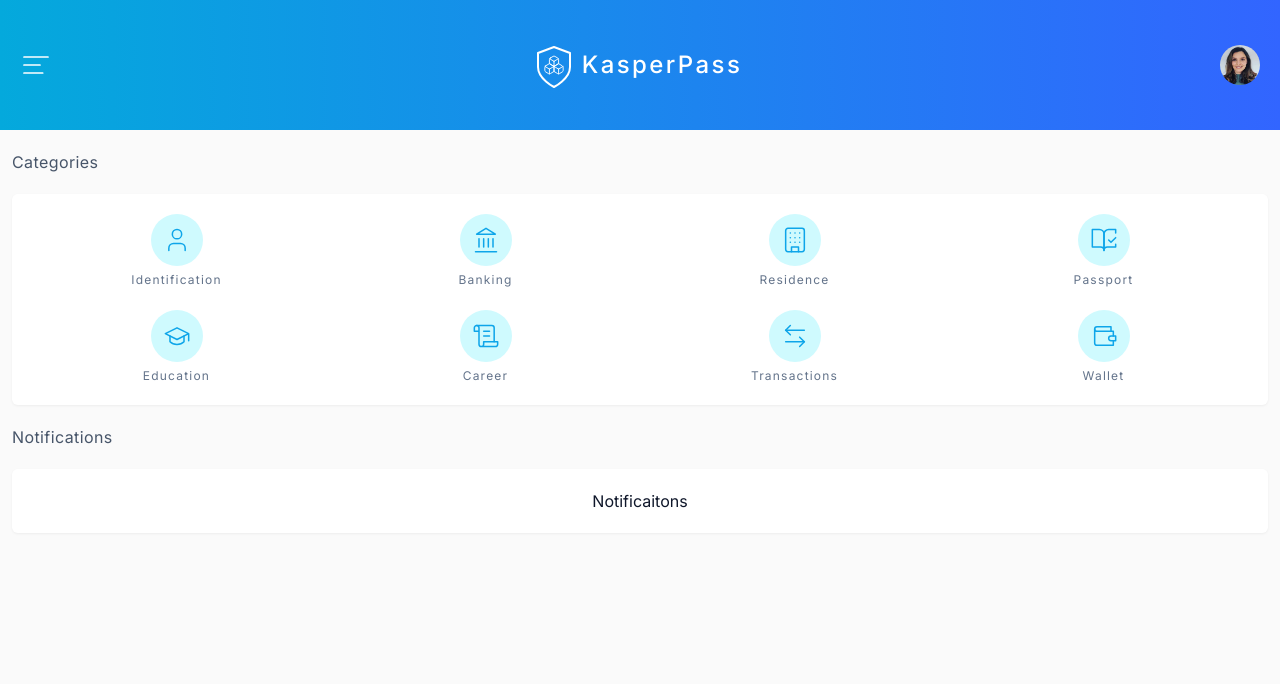
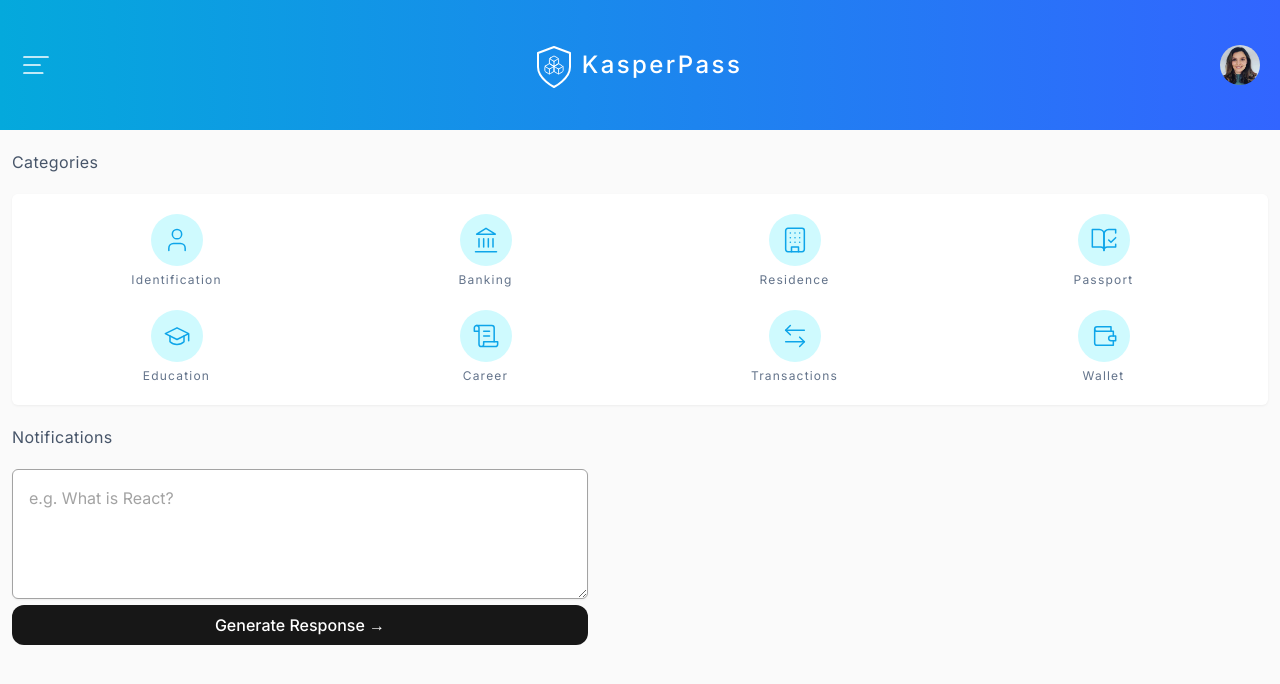
Before and after one commit to Jonathan-Vandenberg/kasperpass, a Next.js app: page / in a window 1280 px wide. Shown: the top 684 px of the page. Built offline with nearby package versions, Linux system fonts and the light colour scheme.

Commit message:
adding AI

```diff
--- /dev/null
+++ b/app/api/generate/route.ts
@@ -0,0 +1,34 @@
+import { OpenAIStream, OpenAIStreamPayload } from "@/lib/openAIStream";
+
+if (!process.env.OPENAI_API_KEY) {
+  throw new Error("Missing env var from OpenAI");
+}
+
+export const config = {
+  runtime: "edge",
+};
+
+export async function POST(req: Request): Promise<Response> {
+  const { prompt } = (await req.json()) as {
+    prompt?: string;
+  };
+
+  if (!prompt) {
+    return new Response("No prompt in the request", { status: 400 });
+  }
+
+  const payload: OpenAIStreamPayload = {
+    model: "gpt-3.5-turbo",
+    messages: [{ role: "user", content: prompt }],
+    temperature: 0.7,
+    top_p: 1,
+    frequency_penalty: 0,
+    presence_penalty: 0,
+    max_tokens: 1000,
+    stream: true,
+    n: 1,
+  };
+
+  const stream = await OpenAIStream(payload);
+  return new Response(stream);
+}
--- a/app/page.tsx
+++ b/app/page.tsx
@@ -1,3 +1,4 @@
+import Ai from "@/components/ui/ai";
 import CategoriesIcons from "@/components/ui/categories-icons";
 import Container from "@/components/ui/container";
 import Notifications from "@/components/ui/notifications";
@@ -11,7 +12,7 @@ export default function Page() {
           <SectionLabel title="Categories" />
           <CategoriesIcons />
           <SectionLabel title="Notifications" />
-          <Notifications />
+          <Ai />
         </>
       </Container>
     </main>
--- /dev/null
+++ b/components/ui/ai.tsx
@@ -0,0 +1,83 @@
+"use client";
+
+import { useState } from "react";
+
+export default function ClientSection() {
+  const [loading, setLoading] = useState(false);
+  const [input, setInput] = useState("");
+  const [response, setResponse] = useState<String>("");
+
+  const prompt = `Q: ${input} Generate a response with less than 200 characters.`;
+
+  const generateResponse = async (e: React.MouseEvent<HTMLButtonElement>) => {
+    e.preventDefault();
+    setResponse("");
+    setLoading(true);
+
+    const response = await fetch("/api/generate", {
+      method: "POST",
+      headers: {
+        "Content-Type": "application/json",
+      },
+      body: JSON.stringify({
+        prompt,
+      }),
+    });
+
+    if (!response.ok) {
+      throw new Error(response.statusText);
+    }
+
+    // This data is a ReadableStream
+    const data = response.body;
+    if (!data) {
+      return;
+    }
+
+    const reader = data.getReader();
+    const decoder = new TextDecoder();
+    let done = false;
+
+    while (!done) {
+      const { value, done: doneReading } = await reader.read();
+      done = doneReading;
+      const chunkValue = decoder.decode(value);
+      setResponse((prev) => prev + chunkValue);
+    }
+    setLoading(false);
+  };
+
+  return (
+    <div className="w-full max-w-xl">
+      <textarea
+        value={input}
+        onChange={(e) => setInput(e.target.value)}
+        rows={4}
+        maxLength={200}
+        className="focus:ring-neu w-full rounded-md border border-neutral-400
+         p-4 text-neutral-900 shadow-sm placeholder:text-neutral-400 focus:border-neutral-900"
+        placeholder={"e.g. What is React?"}
+      />
+      {!loading ? (
+        <button
+          className="w-full rounded-xl bg-neutral-900 px-4 py-2 font-medium text-white hover:bg-black/80"
+          onClick={(e) => generateResponse(e)}
+        >
+          Generate Response &rarr;
+        </button>
+      ) : (
+        <button
+          disabled
+          className="w-full rounded-xl bg-neutral-900 px-4 py-2 font-medium text-white"
+        >
+          <div className="animate-pulse font-bold tracking-widest">...</div>
+        </button>
+      )}
+      {response && (
+        <div className="mt-8 rounded-xl border bg-white p-4 shadow-md transition hover:bg-gray-100">
+          {response}
+        </div>
+      )}
+    </div>
+  );
+}
--- /dev/null
+++ b/lib/openAIStream.ts
@@ -0,0 +1,80 @@
+import {
+  createParser,
+  ParsedEvent,
+  ReconnectInterval,
+} from "eventsource-parser";
+
+export type ChatGPTAgent = "user" | "system";
+
+export interface ChatGPTMessage {
+  role: ChatGPTAgent;
+  content: string;
+}
+
+export interface OpenAIStreamPayload {
+  model: string;
+  messages: ChatGPTMessage[];
+  temperature: number;
+  top_p: number;
+  frequency_penalty: number;
+  presence_penalty: number;
+  max_tokens: number;
+  stream: boolean;
+  n: number;
+}
+
+export async function OpenAIStream(payload: OpenAIStreamPayload) {
+  const encoder = new TextEncoder();
+  const decoder = new TextDecoder();
+
+  let counter = 0;
+
+  const res = await fetch("https://api.openai.com/v1/chat/completions", {
+    headers: {
+      "Content-Type": "application/json",
+      Authorization: `Bearer ${process.env.OPENAI_API_KEY ?? ""}`,
+    },
+    method: "POST",
+    body: JSON.stringify(payload),
+  });
+
+  const stream = new ReadableStream({
+    async start(controller) {
+      // callback
+      function onParse(event: ParsedEvent | ReconnectInterval) {
+        if (event.type === "event") {
+          const data = event.data;
+          // https://beta.openai.com/docs/api-reference/completions/create#completions/create-stream
+          if (data === "[DONE]") {
+            controller.close();
+            return;
+          }
+          try {
+            const json = JSON.parse(data);
+            const text = json.choices[0].delta?.content || "";
+            if (counter < 2 && (text.match(/\n/) || []).length) {
+              // this is a prefix character (i.e., "\n\n"), do nothing
+              return;
+            }
+            const queue = encoder.encode(text);
+            controller.enqueue(queue);
+            counter++;
+          } catch (e) {
+            // maybe parse error
+            controller.error(e);
+          }
+        }
+      }
+
+      // stream response (SSE) from OpenAI may be fragmented into multiple chunks
+      // this ensures we properly read chunks and invoke an event for each SSE event stream
+      const parser = createParser(onParse);
+      // https://web.dev/streams/#asynchronous-iteration
+      for await (const chunk of res.body as any) {
+        parser.feed(decoder.decode(chunk));
+      }
+    },
+  });
+
+  return stream;
+}
--- a/package.json
+++ b/package.json
@@ -29,6 +29,9 @@
     "tailwind-merge": "^1.13.0",
     "tailwindcss": "3.3.2",
     "tailwindcss-animate": "^1.0.5",
-    "typescript": "5.1.3"
+    "typescript": "5.1.3",
+    "swr": "^2.1.2",
+    "openai": "^3.2.1",
+    "eventsource-parser": "^1.0.0"
   }
 }
```
Also changed, not shown: 2 other files (tests, documents, lock files or other folders).
